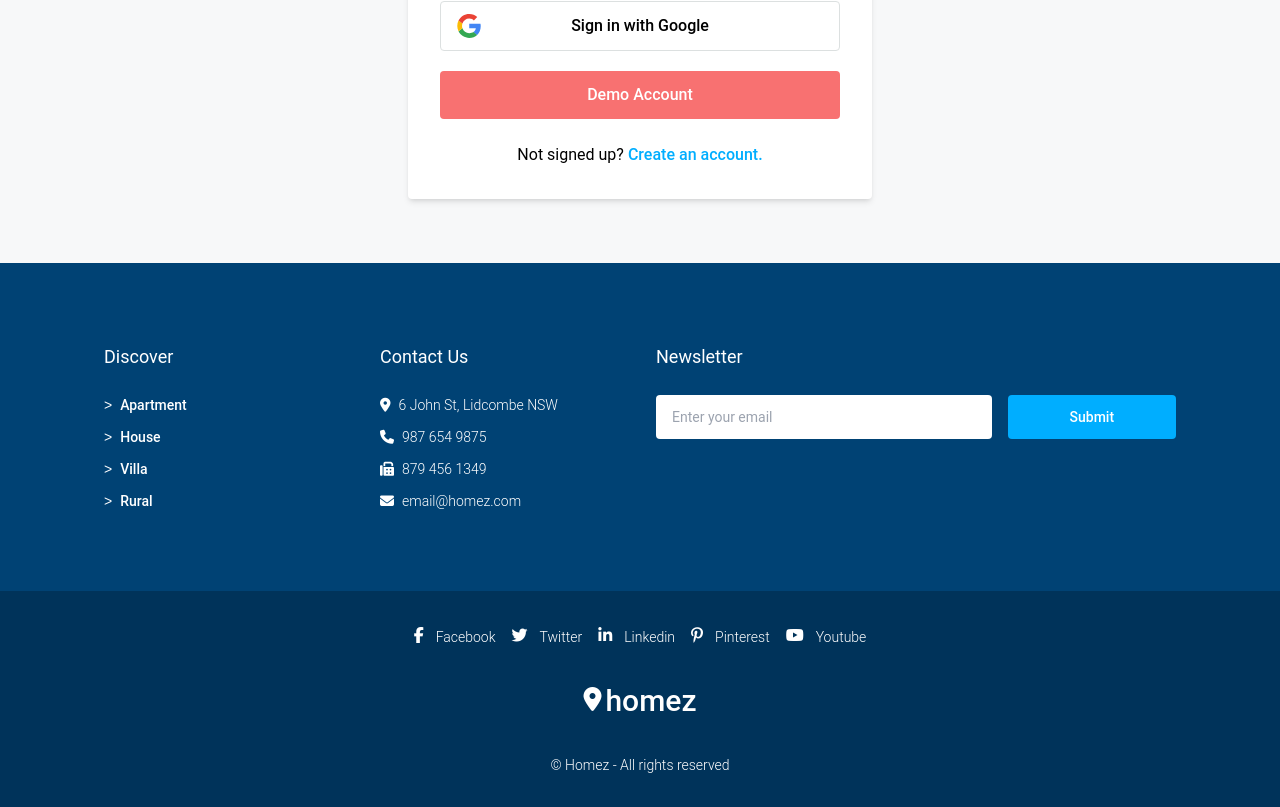
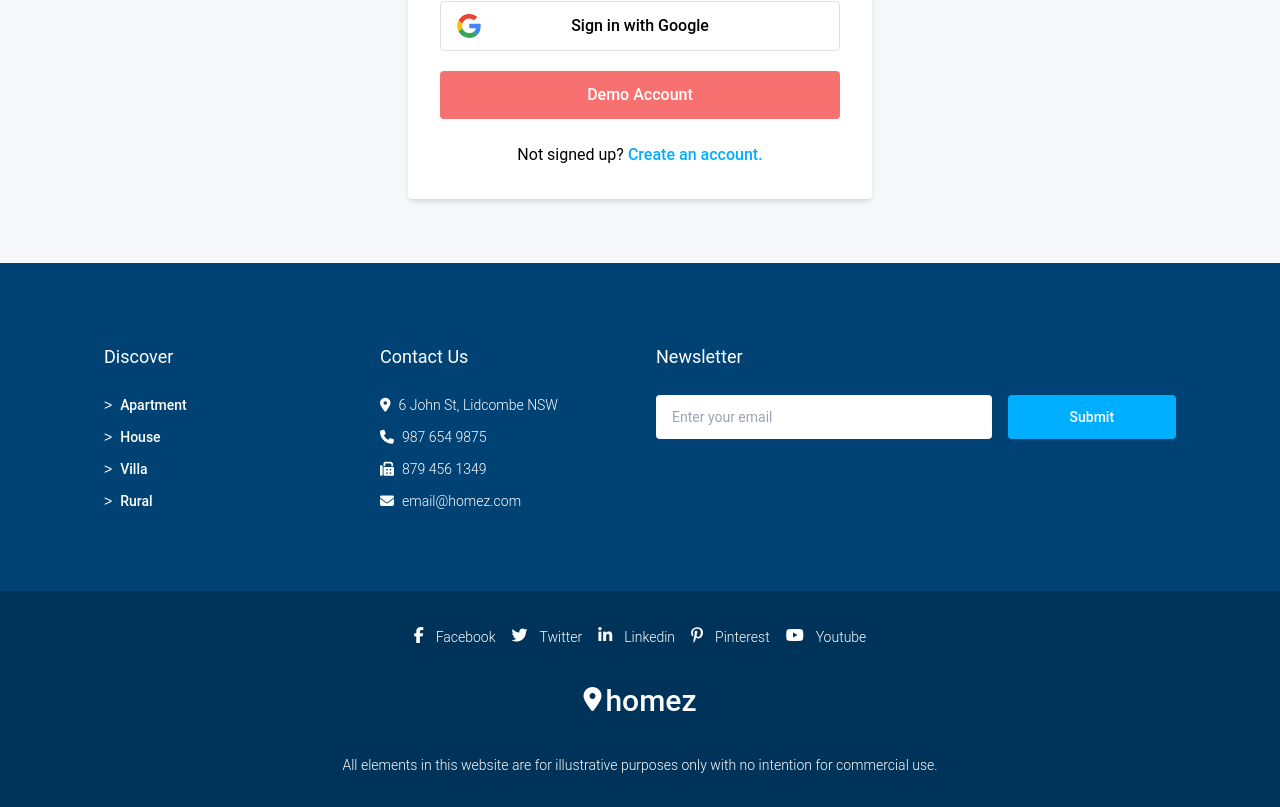
Before and after one commit to jonathan6242/real-estate-v2, a React (Create React App) app: page /signin in a window 1280 px wide. Shown: the part 451-1258 px from the top of the page. Built offline with nearby package versions, Linux system fonts and the light colour scheme; no server answers.

Commit message:
added copyright disclaimer

```diff
--- a/src/components/Footer.jsx
+++ b/src/components/Footer.jsx
@@ -129,7 +129,7 @@ function Footer() {
           </div>
           {/* Copyright */}
           <div className="text-center font-light text-sm">
-            &copy; Homez - All rights reserved
+            All elements in this website are for illustrative purposes only with no intention for commercial use.
           </div>
         </div>
       </footer>
```
